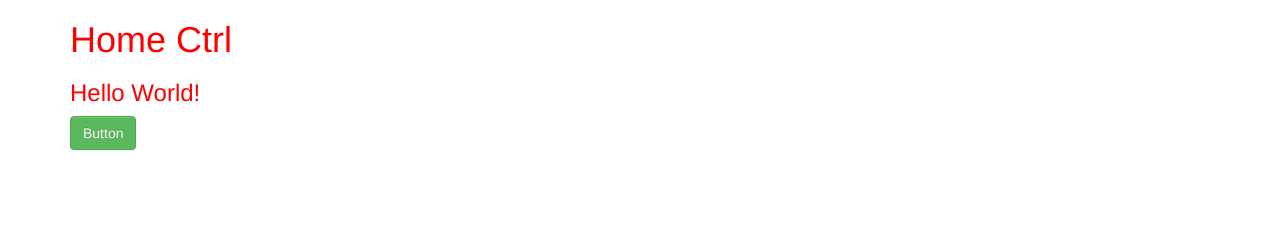
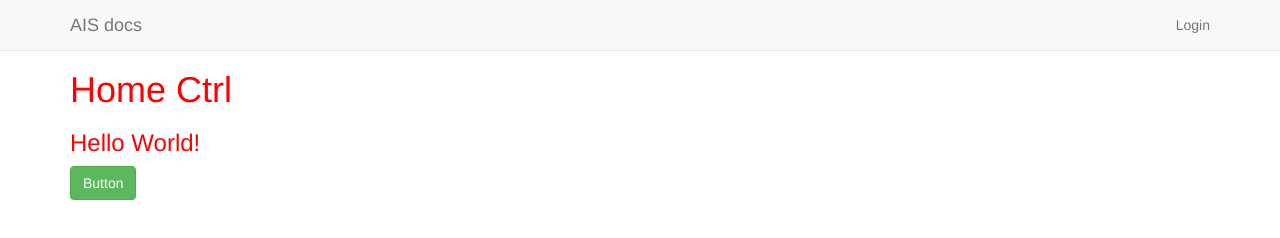
Before and after one commit to aliaksandr-s/AIS_docs, a website: page front-end/index.html in a window 1280 px wide. Drawn offline with nearby package versions, Linux system fonts and the light colour scheme; some packages are replaced by stand-ins of ours; files that its build step writes are made by us from their sources; a script that the page names is missing; files whose address does not match are found by name.

Commit message:
Add navbar

```diff
--- a/front-end/index.html
+++ b/front-end/index.html
@@ -6,18 +6,31 @@
     <base href="/">
     <meta charset="UTF-8">
     <meta name="viewport" content="width=device-width, initial-scale=1">
-    <link rel="stylesheet" href="./bower_components/bootstrap/dist/css/bootstrap-theme.min.css">
     <link rel="stylesheet" href="./bower_components/bootstrap/dist/css/bootstrap.min.css">
+    <link rel="stylesheet" href="https://bootswatch.com/paper/bootstrap.min.css">
     <link rel="stylesheet" href="./dist/styles/main.css">
 </head>
 
 <body>
-    <div class="container">
-        <div class="row">
-            <div class="col-sm-12">
-                <ui-view></ui-view>
+    <div class="navbar navbar-default navbar-fixed-top">
+        <div class="container">
+            <div class="navbar-header">
+                <a href="../" class="navbar-brand">AIS docs</a>
+            <button class="navbar-toggle" type="button" data-toggle="collapse" data-target="#navbar-main">
+                <span class="icon-bar"></span>
+                <span class="icon-bar"></span>
+                <span class="icon-bar"></span>
+            </button>
+            </div>
+            <div class="navbar-collapse collapse" id="navbar-main">
+                <ul class="nav navbar-nav navbar-right">
+                    <li><a href="#">Login</a></li>
+                </ul>
             </div>
         </div>
+    </div>
+    <div class="container" style="padding-top: 50px">
+        <ui-view></ui-view>
     </div>
     <script src="./bower_components/jquery/dist/jquery.min.js"></script>
     <script src="./bower_components/bootstrap/dist/js/bootstrap.min.js"></script>
```
Also changed, not shown: 1 other file.
